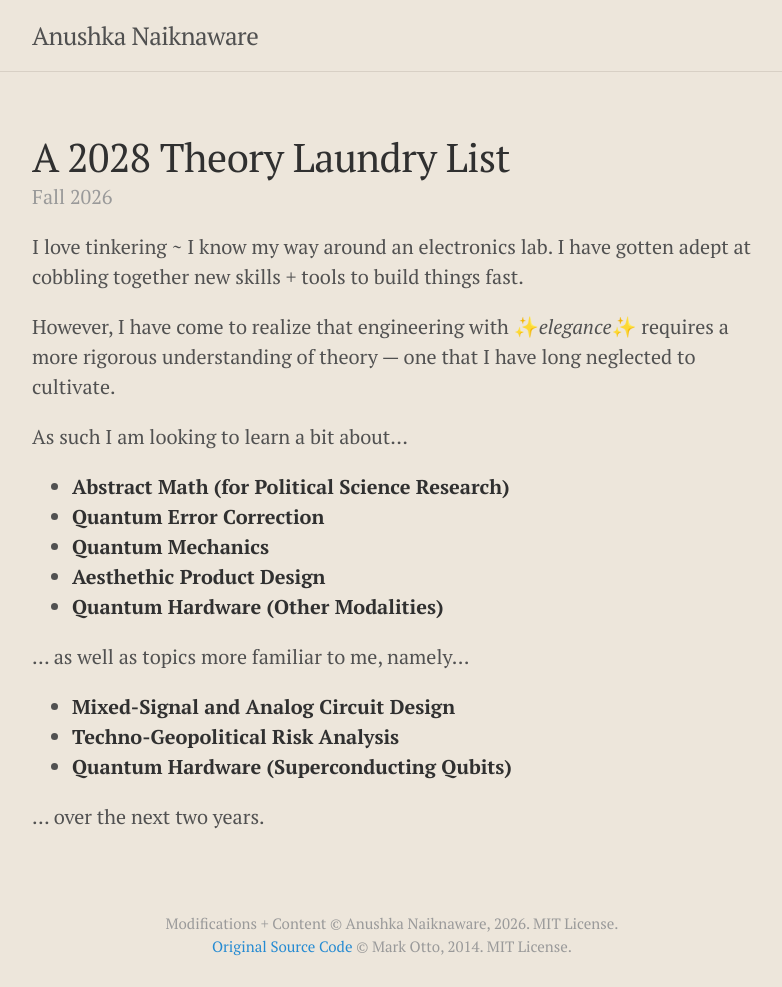
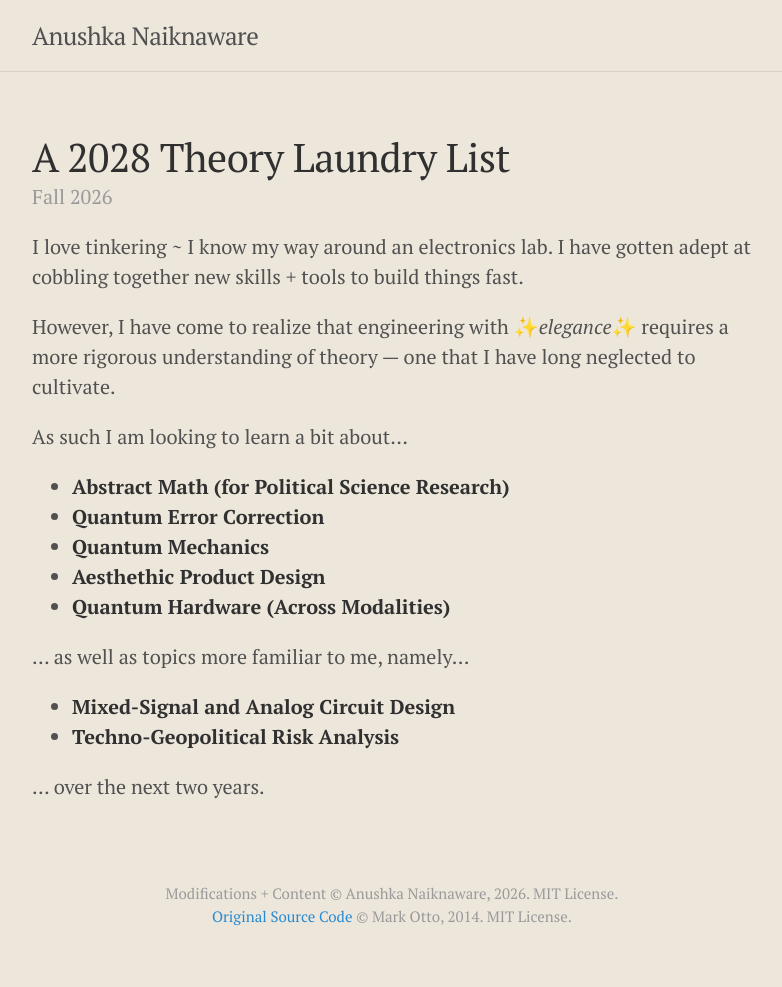
Before and after one commit to anushkanaiknaware/anushkanaiknaware.github.io, a Jekyll site: the page built from _posts/2026-08-22-theory.md, in a window 1280 px wide. Shown: the whole page, without its empty margins (248-1030 px from the left). Built offline with Jekyll 4.4.1, drawn with Linux system fonts in a browser that asks for light colours; after the commit the page ends 957 px from its top, so only the background shows below that.

Commit message:
Update 2026-08-22-theory.md

```diff
--- a/_posts/2026-08-22-theory.md
+++ b/_posts/2026-08-22-theory.md
@@ -13,12 +13,11 @@ As such I am looking to learn a bit about...
 * **Quantum Error Correction**
 * **Quantum Mechanics**
 * **Aesthethic Product Design**
-* **Quantum Hardware (Other Modalities)**
+* **Quantum Hardware (Across Modalities)**
 
 ... as well as topics more familiar to me, namely...
 
 * **Mixed-Signal and Analog Circuit Design**
 * **Techno-Geopolitical Risk Analysis**
-* **Quantum Hardware (Superconducting Qubits)**
 
 ... over the next two years.
```
